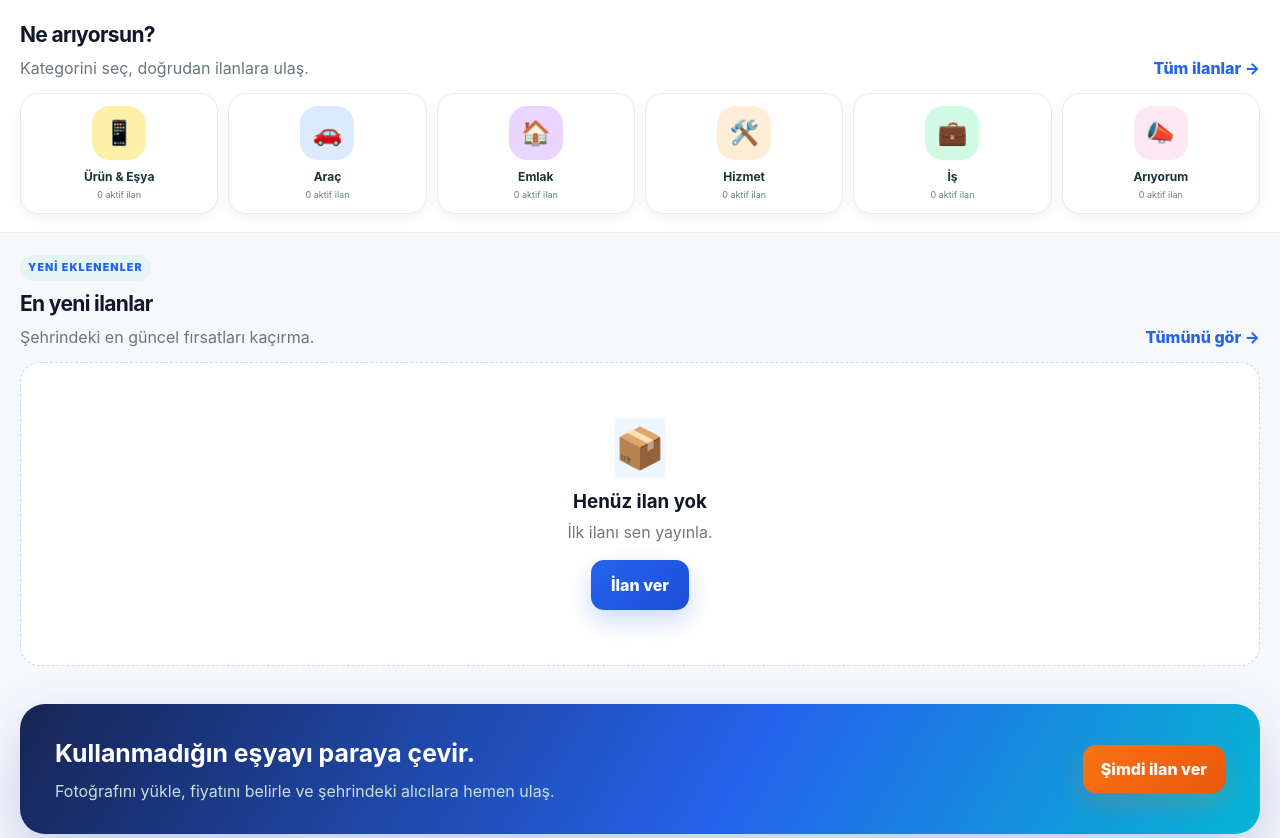
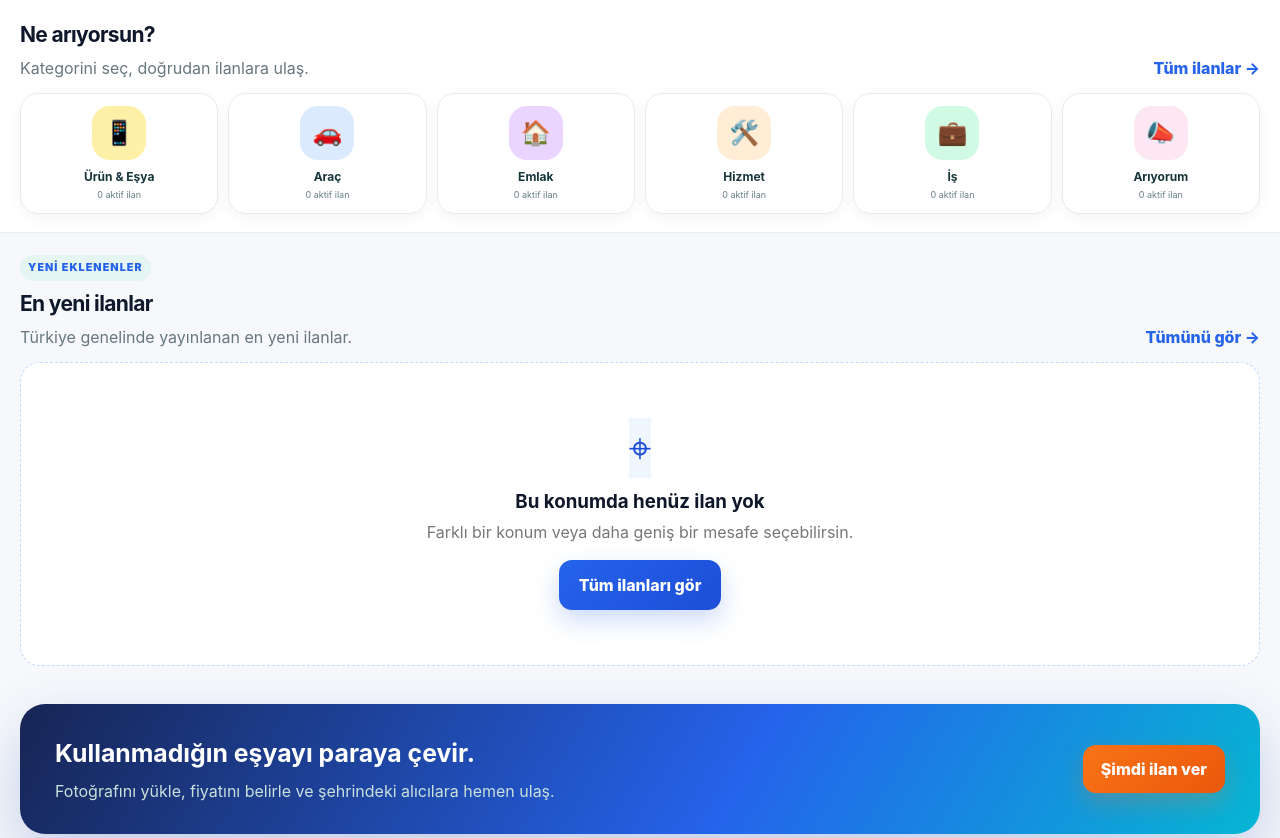
Before and after one commit to ahmetelci2014-rgb/ilansehri-platform, a Django app: page / in a window 1280 px wide. Shown: the part 130-968 px from the top of the page. Run offline with Django 5.2, Linux system fonts and the light colour scheme; data that the repository does not hold is empty; parts of the project's set-up code (start-up, migrations or seed data) failed here and were passed over.

Commit message:
Ana sayfa konum keşfini netleştir

```diff
--- a/apps/core/views.py
+++ b/apps/core/views.py
@@ -2,6 +2,7 @@ from __future__ import annotations
 
 from datetime import timedelta
 from pathlib import Path
+from urllib.parse import urlencode
 
 from django.contrib.auth.mixins import UserPassesTestMixin
 from django.conf import settings
@@ -55,6 +56,7 @@ class HomeView(TemplateView):
 
         preferred_city = (location_params.get("city") or "").strip()
         preferred_district = (location_params.get("district") or "").strip()
+        nearby_location = parse_nearby_params(location_params)
 
         scoped = apply_listing_filters(
             published,
@@ -62,7 +64,7 @@ class HomeView(TemplateView):
             user=self.request.user,
         )
 
-        if parse_nearby_params(location_params):
+        if nearby_location:
             nearby_items = attach_nearby_distances(
                 scoped,
                 location_params,
@@ -159,10 +161,62 @@ class HomeView(TemplateView):
             tile["count"] = kind_counts.get(tile["kind"], 0)
             tile["shortcuts"] = category_shortcuts.get(tile["kind"], [])
 
+        location_query = {}
+        for key in (
+            "city",
+            "district",
+            "neighborhood",
+            "lat",
+            "lng",
+            "radius",
+        ):
+            value = str(location_params.get(key) or "").strip()
+            if value:
+                location_query[key] = value
+
+        if nearby_location:
+            radius = nearby_location[2]
+            location_query["sort"] = "nearby"
+            location_feed_label = "YAKININDA"
+            location_feed_heading = f"{radius} km çevrendeki ilanlar"
+
+            area_parts = [
+                part for part in (preferred_city, preferred_district)
+                if part
+            ]
+
+            if area_parts:
+                location_feed_subtitle = (
+                    f"{' / '.join(area_parts)} ve yakınındaki ilanlar "
+                    "mesafeye göre sıralanıyor."
+                )
+            else:
+                location_feed_subtitle = (
+                    "Konumuna en yakın ilanlar mesafeye göre sıralanıyor."
+                )
+        elif preferred_city:
+            location_query["sort"] = "newest"
+            location_feed_label = "ŞEHRİNDE"
+            location_feed_heading = f"{preferred_city} ilanları"
+            location_feed_subtitle = (
+                f"{preferred_city} içinde yayınlanan en yeni ilanlar."
+            )
+        else:
+            location_query["sort"] = "newest"
+            location_feed_label = "YENİ EKLENENLER"
+            location_feed_heading = "En yeni ilanlar"
+            location_feed_subtitle = (
+                "Türkiye genelinde yayınlanan en yeni ilanlar."
+            )
+
         context.update(
             {
                 "preferred_city": preferred_city,
                 "preferred_district": preferred_district,
+                "location_feed_label": location_feed_label,
+                "location_feed_heading": location_feed_heading,
+                "location_feed_subtitle": location_feed_subtitle,
+                "location_result_query": urlencode(location_query),
                 "latest_listings": latest,
                 "popular_listings": popular,
                 "vehicle_listings": vehicles,
--- a/templates/core/home.html
+++ b/templates/core/home.html
@@ -29,7 +29,7 @@
 
 {% if price_drop_listings %}<section class="v16-feed alt"><div class="shell"><div class="v16-section-heading"><div><span class="v16-feed-label">FIRSAT ALARMI</span><h2>Fiyatı düşen ilanlar</h2><p>Yeni fiyatıyla daha avantajlı hale gelen ilanlar.</p></div><a href="{% url 'listings:list' %}?price_drop=1&sort=price_drop">Tüm fiyat düşüşleri →</a></div><div class="market-card-grid horizontal-mobile">{% for listing in price_drop_listings %}{% include 'listings/_card.html' with listing=listing %}{% endfor %}</div></div></section>{% endif %}
 
-<section class="v16-feed shell"><div class="v16-section-heading"><div><span class="v16-feed-label">YENİ EKLENENLER</span><h2>{% if preferred_city %}{{ preferred_city }} çevresindeki ilanlar{% else %}En yeni ilanlar{% endif %}</h2><p>Şehrindeki en güncel fırsatları kaçırma.</p></div><a href="{% url 'listings:list' %}?city={{ preferred_city|urlencode }}&sort=newest">Tümünü gör →</a></div><div class="market-card-grid">{% for listing in latest_listings %}{% include 'listings/_card.html' with listing=listing %}{% empty %}<div class="market-empty"><span>📦</span><h3>Henüz ilan yok</h3><p>İlk ilanı sen yayınla.</p><a class="button" href="{% url 'listings:create' %}">İlan ver</a></div>{% endfor %}</div></section>
+<section class="v16-feed shell"><div class="v16-section-heading"><div><span class="v16-feed-label">{{ location_feed_label }}</span><h2>{{ location_feed_heading }}</h2><p>{{ location_feed_subtitle }}</p></div><a href="{% url 'listings:list' %}?{{ location_result_query }}">Tümünü gör →</a></div><div class="market-card-grid">{% for listing in latest_listings %}{% include 'listings/_card.html' with listing=listing %}{% empty %}<div class="market-empty"><span>⌖</span><h3>Bu konumda henüz ilan yok</h3><p>Farklı bir konum veya daha geniş bir mesafe seçebilirsin.</p><a class="button" href="{% url 'listings:list' %}">Tüm ilanları gör</a></div>{% endfor %}</div></section>
 
 <div class="shell"><section class="v16-market-banner"><div><h3>Kullanmadığın eşyayı paraya çevir.</h3><p>Fotoğrafını yükle, fiyatını belirle ve şehrindeki alıcılara hemen ulaş.</p></div><a href="{% url 'listings:create' %}">Şimdi ilan ver</a></section></div>
 
```
